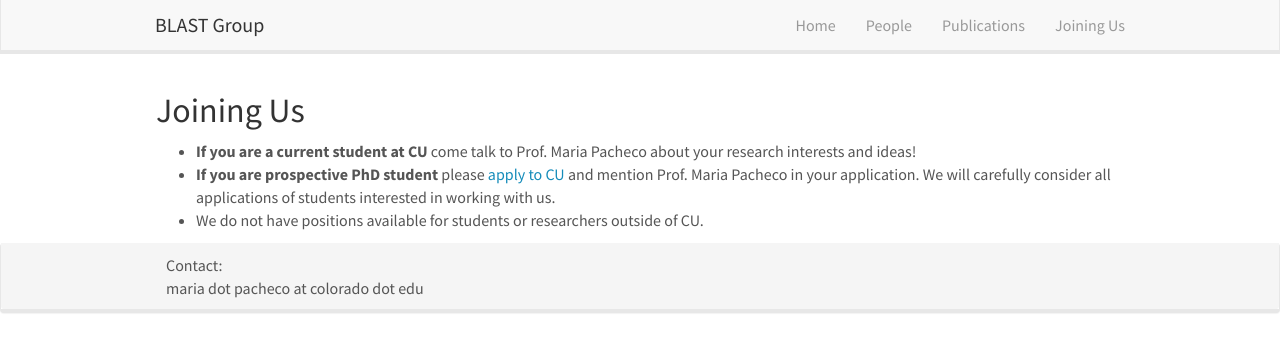
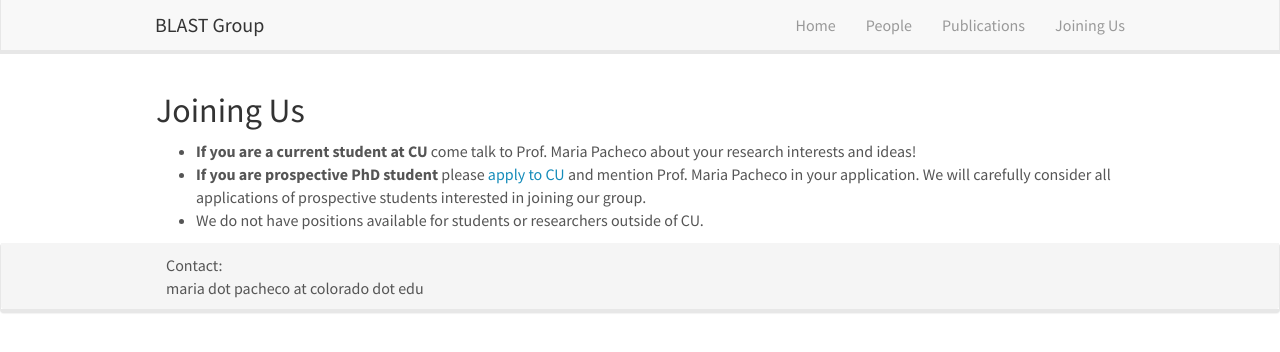
Before and after one commit to blast-cu/blast-cu.github.io, a Jekyll site: the page built from _pages/joining.md, in a window 1280 px wide. Shown: the top 352 px of the page. Built offline with Jekyll 4.4.1, drawn with Linux system fonts in a browser that asks for light colours; nearby versions of some CDN libraries.

Commit message:
Update joining.md

```diff
--- a/_pages/joining.md
+++ b/_pages/joining.md
@@ -9,5 +9,5 @@ permalink: /joining/
 ## Joining Us
 
 - **If you are a current student at CU** come talk to Prof. Maria Pacheco about your research interests and ideas!
-- **If you are prospective PhD student** please [apply to CU](https://www.colorado.edu/cs/admissions/graduate-admissions/how-apply) and mention Prof. Maria Pacheco in your application. We will carefully consider all applications of students interested in working with us.
+- **If you are prospective PhD student** please [apply to CU](https://www.colorado.edu/cs/admissions/graduate-admissions/how-apply) and mention Prof. Maria Pacheco in your application. We will carefully consider all applications of prospective students interested in joining our group.
 - We do not have positions available for students or researchers outside of CU.
```
